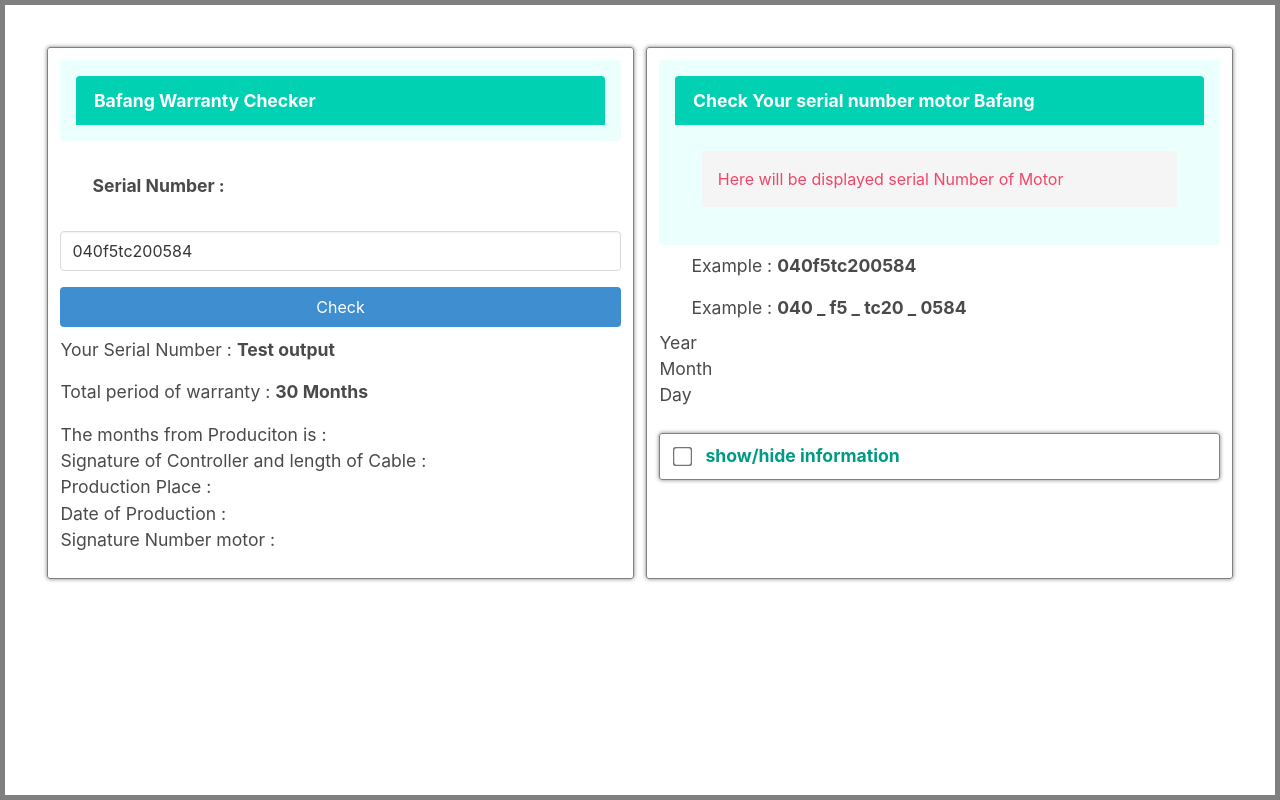
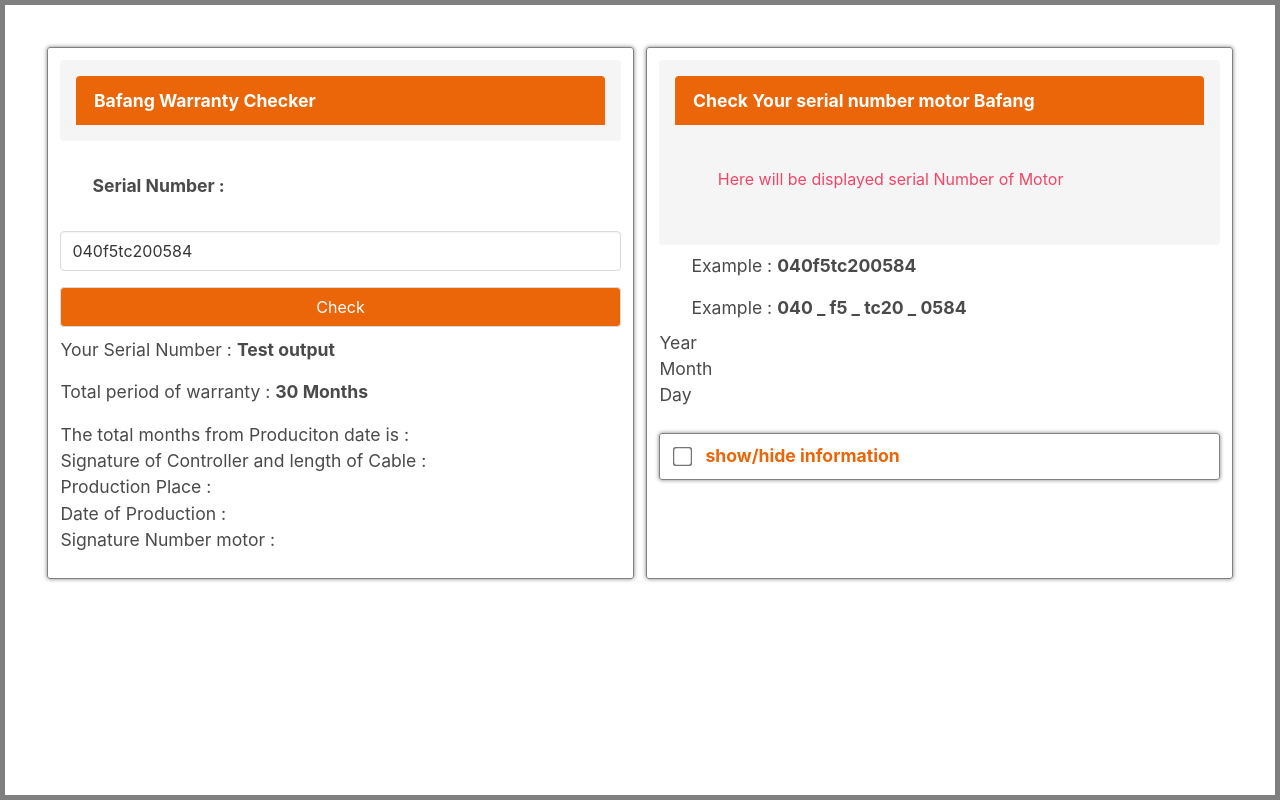
Before and after one commit to AlenJakob/serialno-checker, a website built with Parcel: page index.html in a window 1280 px wide. Built offline with nearby package versions, Linux system fonts and the light colour scheme.

Commit message:
change color app

```diff
--- a/index.html
+++ b/index.html
@@ -14,7 +14,7 @@
 
     <div class="columns">
         <div class="container column">
-            <article class="message is-primary p-0">
+            <article class="message is-orange p-0">
                 <div class="message-header m-0">
                     <p>Bafang Warranty Checker</p>
 
@@ -26,7 +26,7 @@
                 <form class="form-trigger" >
                     <input id="serialNum"  class="input" type="text" value="040f5tc200584">
                     <div class="buttons column-is-2">
-                        <button type="submit" id="checkBtn" class="button is-fullwidth is-info  m-1">Check</button>
+                        <button type="submit" id="checkBtn" class="button is-fullwidth is-orange  m-1">Check</button>
                     </div>
                 </form>
             </div>
@@ -34,8 +34,7 @@
             <div class="outNum" id="outNum">Total period of warranty : <b>30 Months</b></div>
 
             <ul id="output" class=" list is-hoverable ">
-
-                <li class="list-item">The months from Produciton is : <b id="out8"></b></li>
+                <li class="list-item">The total months from Produciton date is : <b id="out8"></b></li>
                 <li class="list-item">Signature of Controller and length of Cable : <b id="out4"></b></li>
                 <li class="list-item">Production Place : <b id="out5"></b></li>
                 <li class="list-item">Date of Production : <b id="out6"></b></li>
@@ -45,7 +44,7 @@
         </div>
         <div class="column container">
             <div>
-                <article class="message is-primary  p-0">
+                <article class="message is-orange  p-0">
                     <div class="message-header ">
                         <p>Check Your serial number motor Bafang</p>
 
--- a/style.css
+++ b/style.css
@@ -40,7 +40,7 @@
 }
 
 .output b {
-  color: green;
+  color: rgb(235, 102, 8);
   font-size: 1.4rem;
 }
 
@@ -89,7 +89,7 @@
 }
 
 #output .list-item b {
-  color: green;
+  color: rgb(235, 102, 8);
 }
 
 /* is-loading */
@@ -101,7 +101,7 @@
   display: flex;
   align-items: center;
   padding-bottom: 0;
-  color: #009b84;
+  color: rgb(235, 102, 8);
   font-weight: bold;
   max-height: 50px;
 }
@@ -140,3 +140,11 @@
 .message-header {
   background-color: #00d1b2;
 }
+
+.message-header {
+  background-color: rgb(235, 102, 8);
+}
+button.is-orange {
+  background-color: rgb(235, 102, 8);
+  color: #fff;
+}
```
Also changed, not shown: dist/index.html, dist/index.js, 5 other files.
